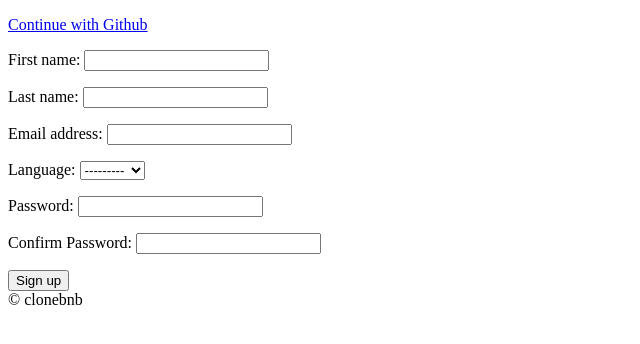
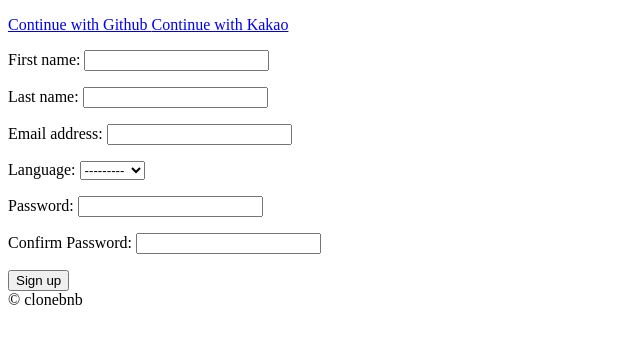
Before and after one commit to KimHS0915/python-django-clone-coding, a Django app: page /users/signup in a window 1280 px wide. Shown: the part 78-422 px from the top of the page, without its empty margins (0-640 px from the left). Run offline with Django 3.2, Linux system fonts and the light colour scheme.

Commit message:
Add kakao login

```diff
--- a/templates/partials/social_login.html
+++ b/templates/partials/social_login.html
@@ -2,4 +2,7 @@
     <a href="{% url 'users:github-login' %}">
         Continue with Github
     </a>
+    <a href="{% url 'users:kakao-login' %}">
+        Continue with Kakao
+    </a>
 </div>
--- a/users/models.py
+++ b/users/models.py
@@ -14,19 +14,24 @@ class User(AbstractUser):
     GENDER_MALE = 'male'
     GENDER_FEMALE = 'female'
     GENDER_OTHER = 'other'
+
     GENDER_CHOICES = (
         (GENDER_MALE, 'male'),
         (GENDER_FEMALE, 'female'),
         (GENDER_OTHER, 'other'),
     )
+
     LANGUAGE_ENGLISH = 'en'
     LANGUAGE_KOREAN = 'kr'
+
     LANGUAGE_CHOICES = (
         (LANGUAGE_ENGLISH, 'english'),
         (LANGUAGE_KOREAN, 'korean'),
     )
+
     CURRENCY_USD = 'usd'
     CURRENCY_KRW = 'krw'
+
     CURRENCY_CHOICES = (
         (CURRENCY_USD, 'USD'),
         (CURRENCY_KRW, 'KRW'),
@@ -34,10 +39,12 @@ class User(AbstractUser):
 
     LOGIN_EMAIL = 'email'
     LOGIN_GITHUB = 'github'
+    LOGIN_KAKAO = 'kakao'
 
     LOGIN_CHOICES = (
         (LOGIN_EMAIL, 'Email'),
         (LOGIN_GITHUB, 'Github'),
+        (LOGIN_KAKAO, 'Kakao'),
     )
 
     avatar = models.ImageField(upload_to='avatars', blank=True)
--- a/users/urls.py
+++ b/users/urls.py
@@ -8,6 +8,8 @@ urlpatterns = [
     path('login', views.LoginView.as_view(), name='login'),
     path('login/github', views.github_login, name='github-login'),
     path('login/github/callback', views.github_callback, name='github-callback'),
+    path('login/kakao', views.kakao_login, name='kakao-login'),
+    path('login/kakao/callback', views.kakao_callback, name='kakao-callback'),
     path('logout', views.log_out, name='logout'),
     path('signup', views.SignUpView.as_view(), name='signup'),
     path('verify/<str:key>', views.complete_verification,
--- a/users/views.py
+++ b/users/views.py
@@ -104,6 +104,7 @@ def github_callback(request):
                             username=email,
                             bio=bio,
                             login_method=models.User.LOGIN_GITHUB,
+                            email_verified=True,
                         )
                         if name is not None:
                             user.name = name
@@ -119,3 +120,55 @@ def github_callback(request):
             raise GithubException()
     except GithubException():
         return redirect(reverse('users:login'))
+
+
+def kakao_login(request):
+    client_id = os.environ.get('KAKAO_ID')
+    redirect_uri = 'http://127.0.0.1:8000/users/login/kakao/callback'
+    return redirect(
+        f'https://kauth.kakao.com/oauth/authorize?client_id={client_id}&redirect_uri={redirect_uri}&response_type=code'
+    )
+
+
+class KakaoException(Exception):
+    pass
+
+
+def kakao_callback(request):
+    try:
+        code = request.GET.get('code')
+        client_id = os.environ.get('KAKAO_ID')
+        redirect_uri = 'http://127.0.0.1:8000/users/login/kakao/callback'
+        token_request = requests.get(
+            f'https://kauth.kakao.com/oauth/token?grant_type=authorization_code&client_id={client_id}&redirect_uri={redirect_uri}&code={code}')
+        token_json = token_request.json()
+        error = token_json.get('error', None)
+        if error is not None:
+            raise KakaoException()
+        access_token = token_json.get('access_token')
+        profile_request = requests.get(
+            'https://kapi.kakao.com/v2/user/me', headers={'Authorization': f'Bearer {access_token}'})
+        profile_json = profile_request.json()
+        email = profile_json.get('kakao_account').get('email')
+        if email is None:
+            raise KakaoException()
+        nickname = profile_json.get('kakao_account').get(
+            'profile').get('nickname')
+        try:
+            user = models.User.objects.get(email=email)
+            if user.login_method != models.User.LOGIN_KAKAO:
+                raise KakaoException()
+        except models.User.DoesNotExist:
+            user = models.User.objects.create(
+                email=email,
+                username=email,
+                first_name=nickname,
+                login_method=models.User.LOGIN_KAKAO,
+                email_verified=True,
+            )
+            user.set_unusable_password()
+            user.save()
+        login(request, user)
+        return redirect(reverse('common:home'))
+    except KakaoException():
+        return redirect(reverse('users:login'))
```
Also changed, not shown: users/migrations/0003_alter_user_login_method.py (added).
